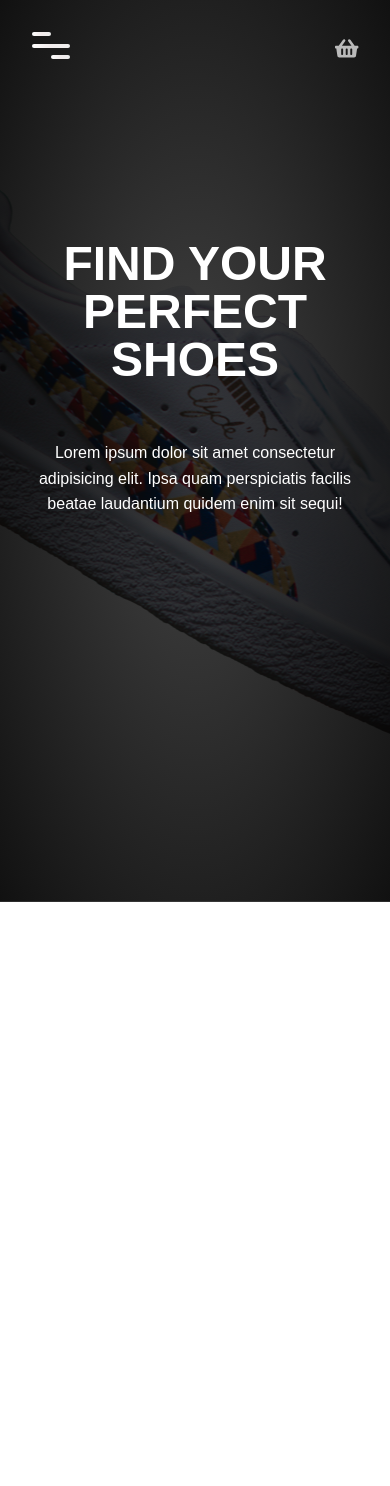
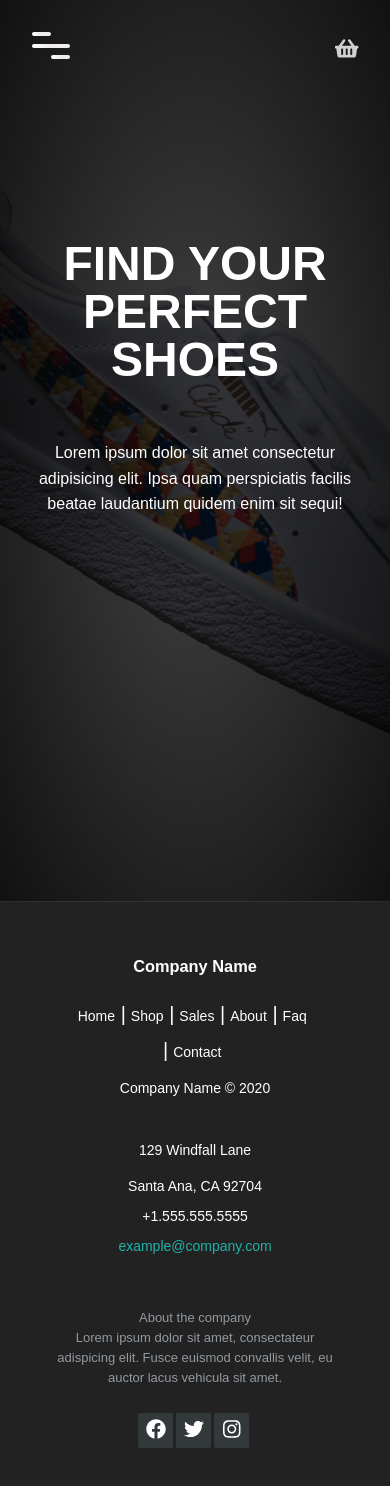
Before and after one commit to julie-p/ecommerce-mern-stack, a React (Create React App) app: page /shop in a window 390 px wide. Shown: the top 1486 px of the page. Before the commit the page ends 902 px from the top, so only its background shows below. Built offline with nearby package versions, Linux system fonts and the light colour scheme.

Commit message:
footer responsive

```diff
--- a/package.json
+++ b/package.json
@@ -4,6 +4,7 @@
   "private": true,
   "dependencies": {
     "@fortawesome/fontawesome-svg-core": "^1.2.30",
+    "@fortawesome/free-brands-svg-icons": "^5.14.0",
     "@fortawesome/free-solid-svg-icons": "^5.14.0",
     "@fortawesome/react-fontawesome": "^0.1.11",
     "@testing-library/jest-dom": "^4.2.4",
--- a/src/Components/Footer.js
+++ b/src/Components/Footer.js
@@ -1,12 +1,69 @@
 import React from 'react';
 import '../styles/Footer.css';
 import { Link } from 'react-router-dom';
+import { FontAwesomeIcon } from '@fortawesome/react-fontawesome';
+import { faFacebook, faTwitter, faInstagram } from '@fortawesome/free-brands-svg-icons';
+import { faMapMarker, faPhone, faEnvelope } from '@fortawesome/free-solid-svg-icons';
 
 function Footer() {
     return (
-        <div>
+        <footer className="footer__distributed">
 
-        </div>
+			<div className="footer__left">
+
+                <h3>Company Name</h3>
+
+				<p className="footer__links">
+					<Link to="/" className="footer__link">Home</Link>
+
+					<Link to="/shop">Shop</Link>
+
+					<Link>Sales</Link>
+
+					<Link>About</Link>
+
+					<Link>Faq</Link>
+
+					<Link>Contact</Link>
+				</p>
+
+				<p className="footer__companyName">Company Name © 2020</p>
+			</div>
+
+			<div className="footer__center">
+
+				<div>
+					<p><span>129 Windfall Lane</span>Santa Ana, CA 92704</p>
+				</div>
+
+				<div>
+					<p>+1.555.555.5555</p>
+				</div>
+
+				<div>
+					<p><a href="mailto:example@company.com">example@company.com</a></p>
+				</div>
+
+			</div>
+
+			<div className="footer__right">
+
+				<p class="footer__companyAbout">
+					<span>About the company</span><br></br>
+					Lorem ipsum dolor sit amet, consectateur adispicing elit. Fusce euismod convallis velit, eu auctor lacus vehicula sit amet.
+				</p>
+
+				<div className="footer__icons">
+
+                    <Link><FontAwesomeIcon icon={faFacebook}/></Link>
+					<Link><FontAwesomeIcon icon={faTwitter}/></Link>
+					<Link><FontAwesomeIcon icon={faInstagram}/></Link>
+
+				</div>
+
+			</div>
+
+		</footer>
     )
 };
 
--- a/src/Pages/Homepage.js
+++ b/src/Pages/Homepage.js
@@ -2,6 +2,7 @@ import React from 'react';
 import Header from '../Components/Header';
 import FeaturedItem from '../Components/FeaturedItem';
 import ProductsHome from '../Components/ProductsHome';
+import Footer from '../Components/Footer';
 import '../styles/Homepage.css';
 
 function Homepage() {
@@ -14,6 +15,8 @@ function Homepage() {
                 <FeaturedItem />
 
                 <ProductsHome />
+
+                <Footer />
             </main>
         </div>
     )
--- a/src/Pages/Shop.js
+++ b/src/Pages/Shop.js
@@ -1,10 +1,13 @@
 import React from 'react';
 import Header from '../Components/Header';
+import Footer from '../Components/Footer';
 
 function Shop() {
     return (
         <div>
             <Header />
+
+            <Footer />
         </div>
     )
 };
--- a/src/styles/Footer.css
+++ b/src/styles/Footer.css
@@ -0,0 +1,161 @@
+.footer__distributed {
+	background: #222;
+	box-shadow: 0 1px 1px 0 rgba(0, 0, 0, 0.12);
+	box-sizing: border-box;
+	width: 100%;
+	text-align: left;
+	font: bold 16px sans-serif;
+	padding: 55px 50px;
+}
+
+.footer__distributed .footer__left,
+.footer__distributed .footer__center,
+.footer__distributed .footer__right {
+	display: inline-block;
+	vertical-align: top;
+}
+
+/* Footer left */
+
+.footer__distributed .footer__left {
+	width: 40%;
+}
+
+/* The company logo */
+
+.footer__distributed h3 {
+	color:  #ffffff;
+	margin: 0;
+}
+
+.footer__distributed > h3 > span {
+	color:  lightseagreen;
+}
+
+/* Footer links */
+
+.footer__distributed .footer__links {
+	color:  #ffffff;
+	margin: 20px 0 12px;
+	padding: 0;
+}
+
+.footer__distributed .footer__links > a {
+	display: inline-block;
+	line-height: 1.8;
+    font-weight: 400;
+	text-decoration: none;
+    color: inherit;
+    margin-right: .4em;
+}
+
+.footer__distributed .footer__companyName {
+	color:  #fff;
+	font-size: 14px;
+	font-weight: normal;
+	margin: 0;
+}
+
+/* Footer Center */
+
+.footer__distributed .footer__center {
+	width: 35%;
+}
+
+.footer__distributed .footer__center p {
+	display: inline-block;
+	color: #ffffff;
+    font-weight:400;
+	vertical-align: middle;
+    margin: 0;
+    margin-bottom: 1em;
+}
+
+.footer__distributed .footer__center p span {
+	display: block;
+	font-weight: normal;
+	font-size: 14px;
+    line-height: 2;
+    margin-bottom: 1em;
+}
+
+.footer__distributed .footer__center p a {
+	color:  lightseagreen;
+	text-decoration: none;;
+}
+
+.footer__distributed .footer__links > a:before {
+  content: "|";
+  font-weight:300;
+  font-size: 20px;
+  left: 0;
+  color: #fff;
+  display: inline-block;
+  padding-right: 5px;
+}
+
+.footer__distributed .footer__links .footer__link:before {
+  content: none;
+}
+
+/* Footer Right */
+
+.footer__distributed .footer__right {
+	width: 20%;
+}
+
+.footer__distributed .footer__companyAbout {
+	line-height: 20px;
+	color:  #92999f;
+	font-size: 13px;
+	font-weight: normal;
+	margin: 0;
+}
+
+.footer__distributed .footer__company-About > span {
+	display: block;
+	color:  #ffffff;
+	font-size: 14px;
+	font-weight: bold;
+	margin-bottom: 20px;
+}
+
+.footer__distributed .footer__icons {
+	margin-top: 25px;
+}
+
+.footer__distributed .footer__icons  > a {
+	display: inline-block;
+	width: 35px;
+	height: 35px;
+	cursor: pointer;
+	background-color:  #33383b;
+	border-radius: 2px;
+
+	font-size: 20px;
+	color: #ffffff;
+	text-align: center;
+	line-height: 35px;
+
+	margin-right: 3px;
+	margin-bottom: 5px;
+}
+
+@media (max-width: 880px) {
+	.footer__distributed {
+		font: bold 14px sans-serif;
+	}
+
+	.footer__distributed .footer__left,
+	.footer__distributed .footer__center,
+	.footer__distributed .footer__right {
+		display: block;
+		width: 100%;
+		margin-bottom: 40px;
+		text-align: center;
+	}
+
+	.footer__distributed .footer__center > .svg-inline--fa {
+		margin-left: 0;
+	}
+}
--- a/src/styles/Header.css
+++ b/src/styles/Header.css
@@ -15,8 +15,7 @@
 .header__cart > a {
   font-size: 1.7rem;
   color: #fff;
-  opacity: .7;
-  z-index: 1;
+  opacity: .8;
 }
 
 .header__primaryTitle {
```
Also changed, not shown: 1 other file (tests, documents, lock files or other folders).
